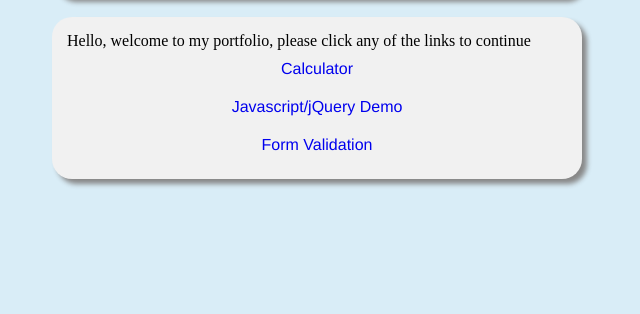
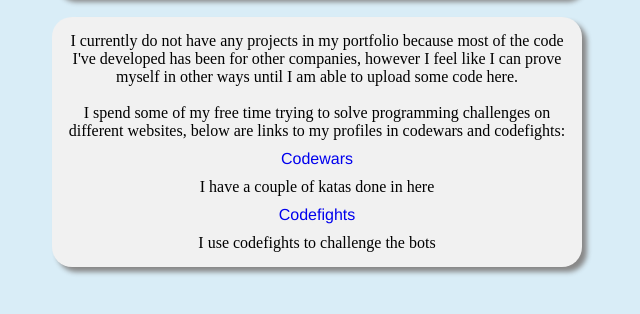
Before and after one commit to jorge-aceves/jorge-aceves.github.io, a plain HTML site: page index.html in a window 1280 px wide. Shown: the part 286-600 px from the top of the page, without its empty margins (323-963 px from the left). Drawn offline with Linux system fonts and the light colour scheme.

Commit message:
Changed portfolio

```diff
--- a/index.html
+++ b/index.html
@@ -64,11 +64,17 @@
 	<a class="right" href="https://mx.linkedin.com/in/jacevesm"><img src="images/linkedin.png" height="40" width="40"></a>
 	</div>
 <div id="mainDiv">
-	<div>Hello, welcome to my portfolio, please click any  of the links to continue</div>
 	<div id="links">
-	<a href="views/calculator.html">Calculator</a>
+	<!-- <a href="views/calculator.html">Calculator</a>
 	<a href="views/javascriptDemo.html">Javascript/jQuery Demo</a>
-	<a href="views/formValidation.html">Form Validation</a>
+	<a href="views/formValidation.html">Form Validation</a> -->
+	I currently do not have any projects in my portfolio because most of the code I've developed has been for other companies, however I feel like I can prove myself in other ways until I am able to upload some code here.
+	<br><br>
+
+I spend some of my free time trying to solve programming challenges on different websites, below are links to my profiles in codewars and codefights:
+	<a href="https://www.codewars.com/users/jorge-aceves">Codewars</a>
+	I have a couple of katas done in here<br>
+	<a href="https://codefights.com/profile/jorge-aceves">Codefights</a>I use codefights to challenge the bots<br>
 	</div>
 </div>
 </body>
```
